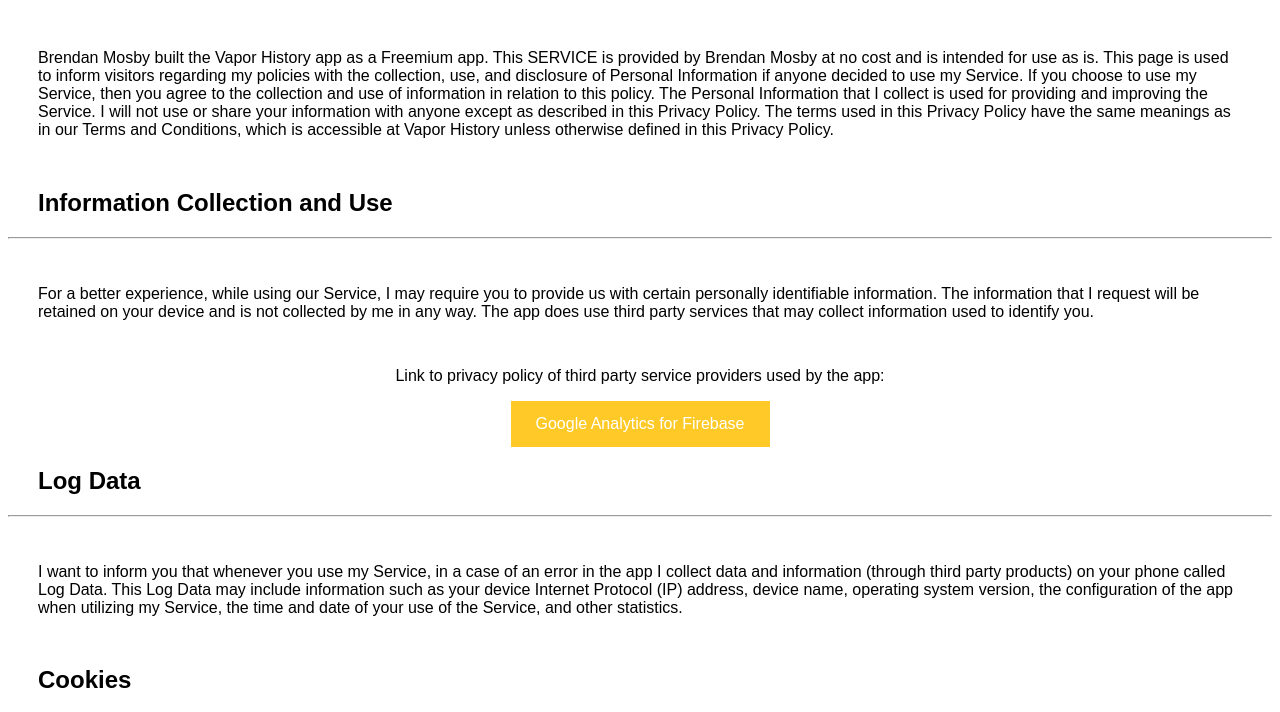
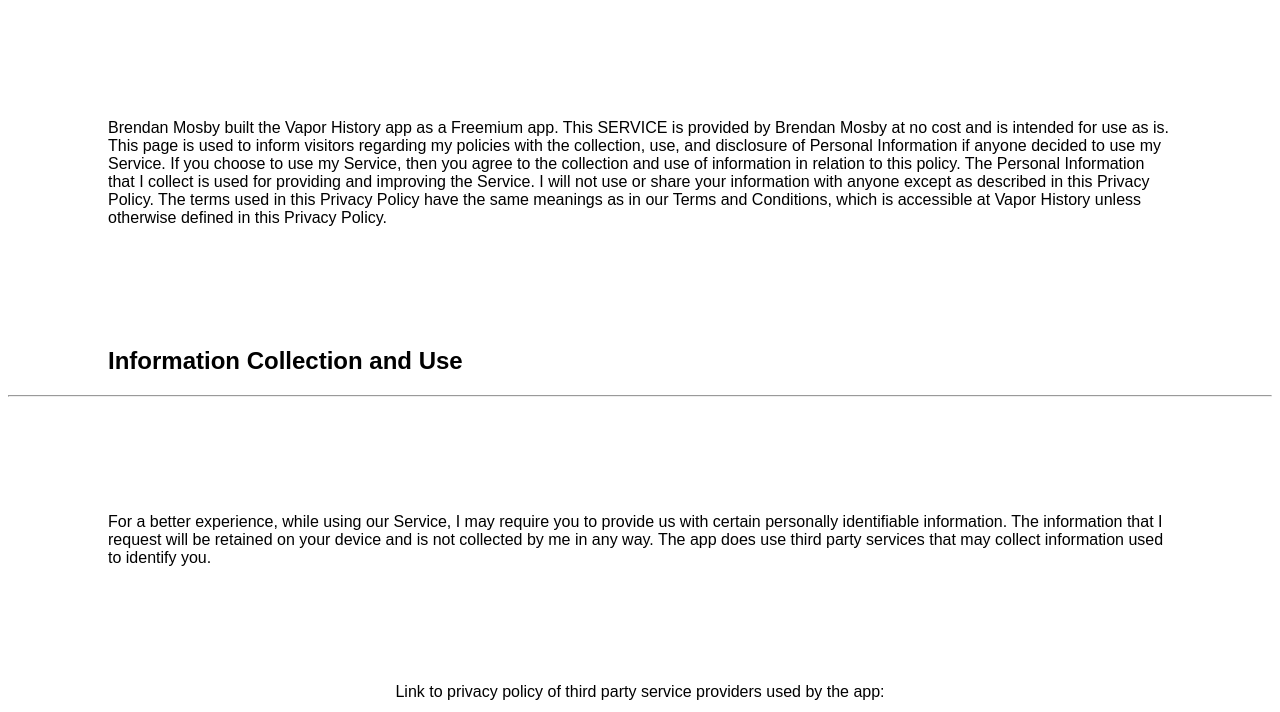
Before and after one commit to brendanmosby/brendanmosby.github.io, a plain HTML site: page index.html in a window 1280 px wide. Shown: the part 61-773 px from the top of the page. Drawn offline with Linux system fonts and the light colour scheme.

Commit message:
Update stylesheet.css

```diff
--- a/stylesheet.css
+++ b/stylesheet.css
@@ -10,14 +10,14 @@
 
 h2 {
   color: black;
-  padding-left: 30px;
+  padding-left: 100px;
   text-align: left;
 }
 
 p {
   color: black;
   text-align: left;
-  padding: 30px;
+  padding: 100px;
 }
 
 .p1 {
```
